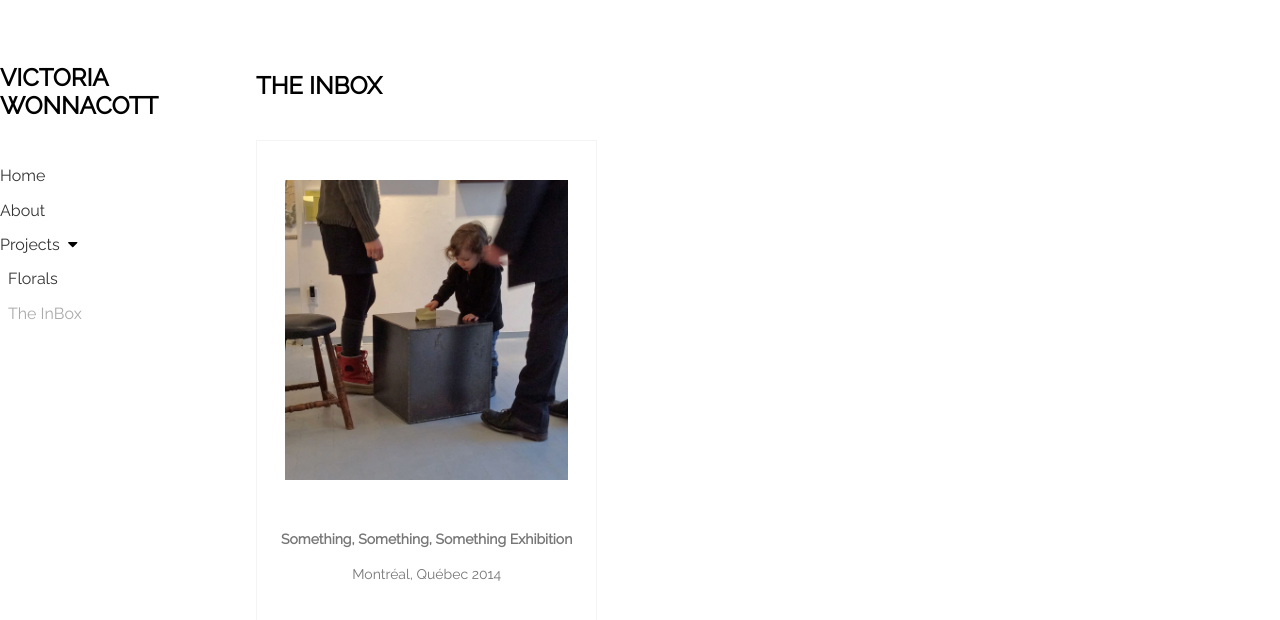
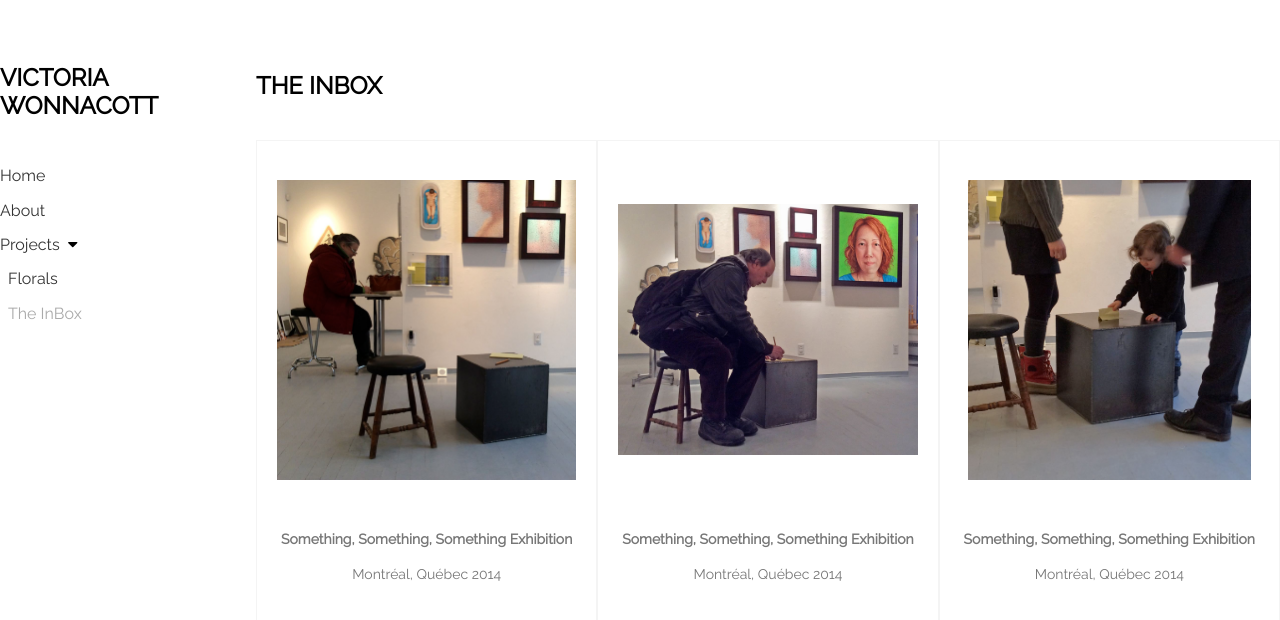
Before and after one commit to ouarez/vicwon, a Jekyll site: the page built from _projects/the-inbox.md, in a window 1280 px wide. Shown: the top 620 px of the page. Built offline with Jekyll 4.4.1, drawn with Linux system fonts in a browser that asks for light colours; nearby versions of some CDN libraries; a script that is not in the unit is left out.

Commit message:
Update from Forestry.io - Updated the-inbox.md

```diff
--- a/_projects/the-inbox.md
+++ b/_projects/the-inbox.md
@@ -6,6 +6,12 @@ description: ''
 cover_image: "/assets/the-inbox.jpg"
 works:
 - name: Something, Something, Something Exhibition
+  image: "/assets/something1.jpg"
+  description: Montréal, Québec 2014
+- name: Something, Something, Something Exhibition
+  image: "/assets/something2.jpg"
+  description: Montréal, Québec 2014
+- name: Something, Something, Something Exhibition
   image: "/assets/something3.jpg"
   description: Montréal, Québec 2014
 
```
